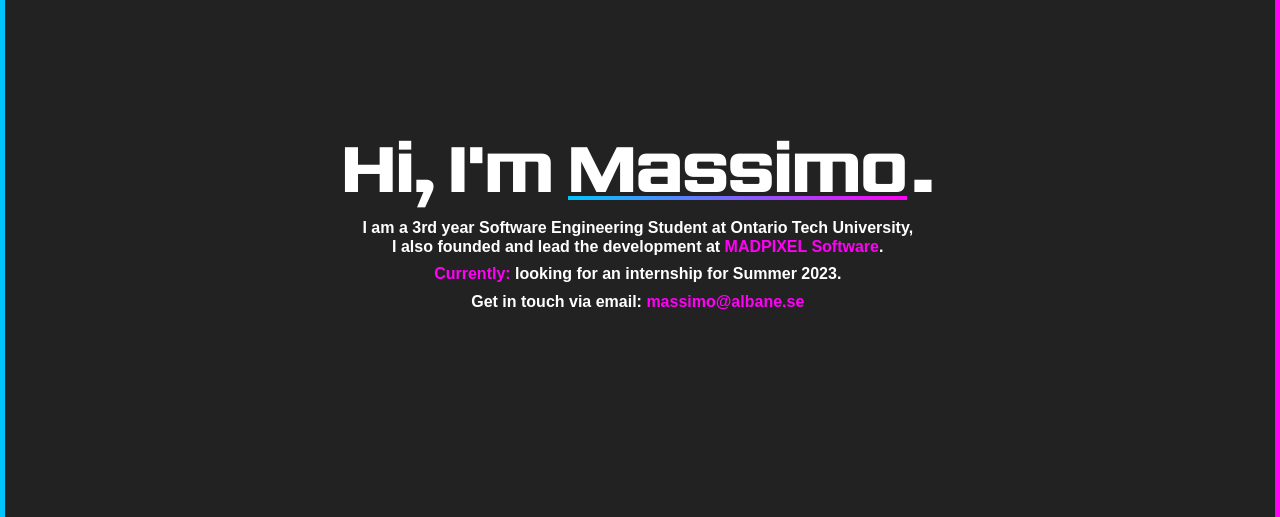
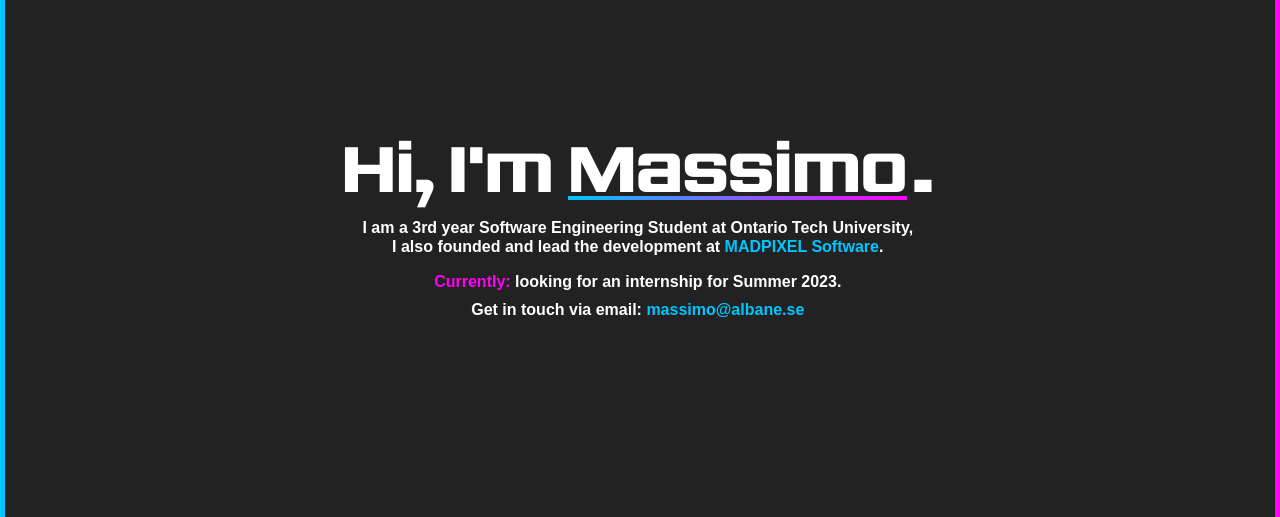
Before and after one commit to madlitch/portfolio, a Python web app: template app/templates/index.html in a window 1280 px wide. Shown: the part 965-1482 px from the top of the page. Run offline with Jinja, Linux system fonts and the light colour scheme; the template is opened without the code that fills it, so the values that code supplies are empty; some web fonts are replaced.

Commit message:
- changed link formatting - added tags - added line break on front page

```diff
--- a/app/static/stylesheet.css
+++ b/app/static/stylesheet.css
@@ -241,18 +241,26 @@ header video {
     margin-top: 100px;
 }
 
-a:active {
-    color: #00C6FF;
-}
 
-a:hover {
-    color: #00C6FF;
-    /*fill: #00C6FF;*/
-}
 
 /*a svg {*/
 /*    fill: rgba(255, 255, 255, 0.73);*/
 /*}*/
+
+.tag {
+    display: inline-block;
+    color: #FF00F6;
+    cursor: pointer;
+    -webkit-transition: color 0.2s, fill 0.2s;
+}
+
+.tag:hover {
+    color: #00C6FF;
+}
+
+div>.tag {
+
+}
 
 footer {
     color: #666666;
@@ -264,8 +272,17 @@ footer a {
 }
 
 a {
-    color: white;
+    color: #00C6FF;
     -webkit-transition: color 0.2s, fill 0.2s;
+}
+a:active {
+    color: #FF00F6;
+    /*color: #00C6FF;*/
+}
+
+a:hover {
+    color: #FF00F6;
+    /*fill: #00C6FF;*/
 }
 
 a, u {
--- a/app/templates/index.html
+++ b/app/templates/index.html
@@ -69,15 +69,15 @@
                         <h1 class="d-inline m-0 p-0" style="font-size: 4rem">.</h1>
                     </div>
                     <h6>I am a 3rd year Software Engineering Student at Ontario Tech University, <br>
-                        I also founded and lead the development at <a target="_blank" class="pinkText"
+                        I also founded and lead the development at <a target="_blank"
                                                                       href="https://madpixel.software/">MADPIXEL
                             Software</a>.
                     </h6>
+                    <div class="my-3"></div>
                     <h6><span class="pinkText">Currently: </span>looking for an internship for Summer 2023.</h6>
-                    <h6>Get in touch via email: <a class="pinkText"
+                    <h6>Get in touch via email: <a
                                                    href="mailto:massimo@albane.se">massimo@albane.se</a>
                     </h6>
-
                 </div>
             </div>
         </div>
@@ -122,7 +122,9 @@
                                     <div class="d-flex align-items-center justify-content-center text-center h-100">
                                         <div class="text-center">
                                             <h1 class="mb-0">MADGLITCH</h1>
-                                            <h6 class="pinkText">CURRENT</h6>
+                                            <div>
+                                                <h6 class="tag" onclick="switch_projects('current')">#CURRENT</h6>
+                                            </div>
                                             <h6>COMMERCIAL APPLICATION</h6>
                                             <h6>2022</h6>
                                             <h6 class="blueText">IN DEVELOPMENT</h6>
@@ -167,10 +169,13 @@
                                     <div class="d-flex align-items-center justify-content-center text-center h-100">
                                         <div class="text-center">
                                             <h1 class="mb-0">MADPIXELSORT</h1>
-                                            <h6 class="pinkText">CURRENT | HIGHLIGHTS</h6>
+                                            <div>
+                                                <h6 class="tag" onclick="switch_projects('current')">#CURRENT</h6>
+                                                <h6 class="tag" onclick="switch_projects('highlight')">#HIGHLIGHTS</h6>
+                                            </div>
                                             <h6>COMMERCIAL APPLICATION</h6>
                                             <h6>2021</h6>
-                                            <a target="_blank" class="blueText"
+                                            <a target="_blank"
                                                href="https://madpixel.software/madpixelsort"><h6>
                                                 madpixel.software/madpixelsort</h6></a>
                                         </div>
@@ -234,11 +239,14 @@
                                 <div class="col">
                                     <div class="d-flex align-items-center justify-content-center text-center h-100">
                                         <div class="text-center">
-                                            <h1>MADPIXEL.SOFTWARE</h1>
-                                            <h6 class="pinkText">CURRENT | HIGHLIGHTS</h6>
+                                            <h1 class="mb-0">MADPIXEL.SOFTWARE</h1>
+                                            <div>
+                                                <h6 class="tag" onclick="switch_projects('current')">#CURRENT</h6>
+                                                <h6 class="tag" onclick="switch_projects('highlight')">#HIGHLIGHTS</h6>
+                                            </div>
                                             <h6>COMPANY WEBSITE / BACKEND API</h6>
                                             <h6>2021</h6>
-                                            <a target="_blank" class="blueText" href="https://madpixel.software"><h6>
+                                            <a target="_blank" href="https://madpixel.software"><h6>
                                                 madpixel.software</h6>
                                             </a>
                                         </div>
@@ -298,7 +306,7 @@
                                 <div class="col">
                                     <div class="d-flex align-items-center justify-content-center text-center h-100">
                                         <div class="text-center">
-                                            <h1>PLANIT</h1>
+                                            <h1 class="mb-0">PLANIT</h1>
                                             <h6>COMMERCIAL APPLICATION / BACKEND API</h6>
                                             <h6>2019 - 2022</h6>
                                         </div>
@@ -355,12 +363,14 @@
                                 <div class="col">
                                     <div class="d-flex align-items-center justify-content-center text-center h-100">
                                         <div class="text-center">
-                                            <h1>SOCIAL CALENDAR</h1>
-                                            <h6 class="pinkText">SCHOOL</h6>
+                                            <h1 class="mb-0">SOCIAL CALENDAR</h1>
+                                            <div>
+                                                <h6 class="tag" onclick="switch_projects('school')">#SCHOOL</h6>
+                                            </div>
                                             <h6>PRINCIPLES OF SOFTWARE & REQUIREMENTS /</h6>
                                             <h6>SOFTWARE DESIGN & ARCHITECTURE</h6>
                                             <h6>2021</h6>
-                                            <a target="_blank" class="blueText"
+                                            <a target="_blank"
                                                href="https://github.com/madlitch/SOFE3650-Social-Calendar">
                                                 <h6>
                                                     github.com/madlitch/SOFE3650-Social-Calendar</h6></a>
@@ -405,11 +415,13 @@
                                 <div class="col">
                                     <div class="d-flex align-items-center justify-content-center text-center h-100">
                                         <div class="text-center">
-                                            <h1>ONTECH MOVIES</h1>
-                                            <h6 class="pinkText">SCHOOL</h6>
+                                            <h1 class="mb-0">ONTECH MOVIES</h1>
+                                            <div>
+                                                <h6 class="tag" onclick="switch_projects('school')">#SCHOOL</h6>
+                                            </div>
                                             <h6>WEB PROGRAMMING</h6>
                                             <h6>2020</h6>
-                                            <a target="_blank" class="blueText"
+                                            <a target="_blank"
                                                href="https://github.com/madlitch/ONTech-Movies"><h6>
                                                 github.com/madlitch/ONTech-Movies</h6></a>
                                         </div>
@@ -450,11 +462,13 @@
                                 <div class="col">
                                     <div class="d-flex align-items-center justify-content-center text-center h-100">
                                         <div class="text-center">
-                                            <h1>GALTON BOARD SIMULATION</h1>
-                                            <h6 class="pinkText">SCHOOL</h6>
+                                            <h1 class="mb-0">GALTON BOARD SIMULATION</h1>
+                                            <div>
+                                                <h6 class="tag" onclick="switch_projects('school')">#SCHOOL</h6>
+                                            </div>
                                             <h6>DATA STRUCTURES</h6>
                                             <h6>2020</h6>
-                                            <a target="_blank" class="blueText"
+                                            <a target="_blank"
                                                href="https://github.com/madlitch/galtonboard"><h6>
                                                 github.com/madlitch/galtonboard</h6></a>
                                         </div>
```
